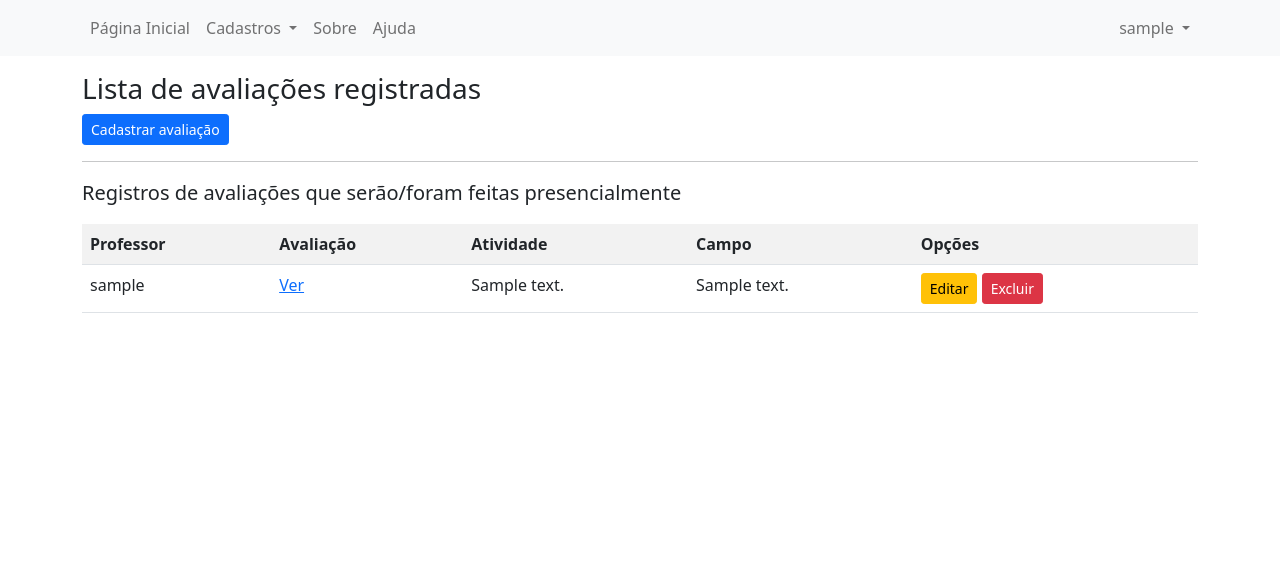
After one commit to ipedromotta/universidade-django, a Django app: page /listar/avaliacoes/ in a window 1280 px wide. The commit adds this page. Shown: the top 569 px of the page. Run offline with Django 4.2, Linux system fonts and the light colour scheme; a user stored in the database is signed in; tables that the repository leaves empty hold one stand-in row (values such as "Sample post"); some libraries are stand-ins or nearby versions.

Commit message:
:sparkles: feat: Novo modulo Avaliação com upload de arquivos

```diff
--- a/cadastros/admin.py
+++ b/cadastros/admin.py
@@ -1,7 +1,8 @@
 from django.contrib import admin
 
-from .models import Atividade, Campo
+from .models import Atividade, Avaliacao, Campo
 
 # Register your models here.
 admin.site.register(Atividade)
 admin.site.register(Campo)
+admin.site.register(Avaliacao)
--- a/cadastros/models.py
+++ b/cadastros/models.py
@@ -21,3 +21,16 @@ class Atividade(models.Model):
 
     def __str__(self) -> str:
         return f"{self.numero} - {self.descricao} ({self.campo.nome})"
+
+class Avaliacao(models.Model):
+    atividade = models.ForeignKey(Atividade, on_delete=models.PROTECT)
+    usuario = models.ForeignKey(User, on_delete=models.PROTECT)
+
+    arquivo = models.FileField(upload_to='pdf/')
+
+    def __str__(self) -> str:
+        return f'[{self.pk}] {self.usuario} - {self.atividade}/{self.atividade.campo}'
+
+    class Meta:
+        verbose_name_plural = "Avaliações"
+        verbose_name = "Avaliação"
--- /dev/null
+++ b/cadastros/templates/avaliacao.html
@@ -0,0 +1,43 @@
+{% extends 'base.html' %}
+
+{% block title %}
+<title>avaliacaos</title>
+{% endblock %}
+
+{% block content %}
+<h3>
+    Lista de avaliações registradas
+</h3>
+<a href="{% url 'cadastrar-avaliacao' %}" class="btn btn-primary btn-sm">Cadastrar avaliação</a>
+<hr>
+<p class="lead">
+    Registros de avaliações que serão/foram feitas presencialmente
+</p>
+<div class="table-responsive">
+    <table class="table table-striped">
+        <tr>
+            <th>Professor</th>
+            <th>Avaliação</th>
+            <th>Atividade</th>
+            <th>Campo</th>
+            <th>Opções</th>
+        </tr>
+        {% for avaliacao in object_list %}
+        <tr>
+            <td>{{ avaliacao.usuario }}</td>
+            <td><a href="{{ avaliacao.arquivo.url }}">Ver</a></td>
+            <td>{{ avaliacao.atividade.descricao }}</td>
+            <td>{{ avaliacao.atividade.campo.descricao }}</td>
+            <td>
+                <a href="{% url 'editar-avaliacao' avaliacao.pk %}" class="btn btn-warning btn-sm" title="Editar">Editar</a>
+                <a href="{% url 'deletar-avaliacao' avaliacao.pk %}" class="btn btn-danger btn-sm" title="Excluir">Excluir</a>
+            </td>
+        </tr>
+        {% empty %}
+        <tr>
+            <td colspan="3">Nenhuma avaliacao registrada.</td>
+        </tr>
+        {% endfor %}
+    </table>
+</div>
+{% endblock %}
--- a/cadastros/templates/form.html
+++ b/cadastros/templates/form.html
@@ -11,7 +11,7 @@
     {% endif %}
 </p>
 <hr>
-<form action="" method="post">
+<form action="" method="post" enctype={{ upload }}>
     {% csrf_token %}
 
     {{ form|crispy }}
--- a/cadastros/urls.py
+++ b/cadastros/urls.py
@@ -1,6 +1,6 @@
 from django.urls import path
 
-from .views import CampoCreate, AtividadeCreate
+from .views import AvaliacaoCreate, AvaliacaoDelete, AvaliacaoList, AvaliacaoUpdate, CampoCreate, AtividadeCreate
 from .views import CampoUpdate, AtividadeUpdate
 from .views import CampoDelete, AtividadeDelete
 from .views import CampoList, AtividadeList
@@ -9,13 +9,18 @@ from .views import CampoList, AtividadeList
 urlpatterns = [
     path('cadastrar/campo/', CampoCreate.as_view(), name='cadastrar-campo'),
     path('cadastrar/atividade/', AtividadeCreate.as_view(), name='cadastrar-atividade'),
+    path('cadastrar/avaliacao/', AvaliacaoCreate.as_view(), name='cadastrar-avaliacao'),
 
     path('editar/campo/<int:pk>/', CampoUpdate.as_view(), name='editar-campo'),
     path('editar/atividade/<int:pk>', AtividadeUpdate.as_view(), name='editar-atividade'),
+    path('editar/avaliacao/<int:pk>', AvaliacaoUpdate.as_view(), name='editar-avaliacao'),
 
     path('deletar/campo/<int:pk>/', CampoDelete.as_view(), name='deletar-campo'),
-    path('deletar/atividade/<int:pk>', AtividadeDelete.as_view(), name='deletar-atividade'),
+    path('deletar/atividade/<int:pk>/', AtividadeDelete.as_view(), name='deletar-atividade'),
+    path('deletar/avaliacao/<int:pk>/', AvaliacaoDelete.as_view(), name='deletar-avaliacao'),
 
     path('listar/campos/', CampoList.as_view(), name='listar-campos'),
     path('listar/atividades/', AtividadeList.as_view(), name='listar-atividades'),
+    path('listar/avaliacoes/', AvaliacaoList.as_view(), name='listar-avaliacoes'),
+
 ]
--- a/cadastros/views.py
+++ b/cadastros/views.py
@@ -7,8 +7,9 @@ from django.contrib.auth.mixins import LoginRequiredMixin
 from braces.views import GroupRequiredMixin
 
 from django.shortcuts import get_object_or_404
+from django.db.models import Q
 
-from .models import Campo, Atividade
+from .models import Avaliacao, Campo, Atividade
 
 
 # Create your views here.
@@ -46,6 +47,31 @@ class AtividadeCreate(LoginRequiredMixin, CreateView):
 
         return context
 
+class AvaliacaoCreate(LoginRequiredMixin, CreateView):
+    login_url = reverse_lazy('login')
+    model = Avaliacao
+    fields = ['atividade', 'arquivo']
+    template_name = 'form.html'
+    success_url = reverse_lazy('listar-avaliacoes')
+
+    def get_object(self, queryset=None):
+        self.object = get_object_or_404(Avaliacao, usuario=self.request.user)
+
+        return self.object
+
+    def form_valid(self, form):
+        form.instance.usuario = self.request.user
+
+        return super().form_valid(form)
+
+    def get_context_data(self, *args, **kwargs):
+        context = super().get_context_data(*args, **kwargs)
+
+        context['titulo'] = "Cadastro de avaliações"
+        context['upload'] = "multipart/form-data"
+
+        return context
+
 class CampoUpdate(GroupRequiredMixin, UpdateView):
     model = Campo
     fields = ['nome', 'descricao']
@@ -79,6 +105,28 @@ class AtividadeUpdate(LoginRequiredMixin, UpdateView):
 
         context['titulo'] = "Editar Atividade"
         context['botao'] = "Salvar"
+
+        return context
+
+class AvaliacaoUpdate(GroupRequiredMixin, UpdateView):
+    model = Avaliacao
+    fields = ['atividade', 'arquivo']
+    template_name = 'form.html'
+    success_url = reverse_lazy('listar-avaliacoes')
+    login_url = reverse_lazy('nao-autenticado')
+    group_required = u"Reitor"
+
+    def get_object(self, queryset=None):
+        self.object = get_object_or_404(Avaliacao, pk=self.kwargs['pk'])
+
+        return self.object
+
+    def get_context_data(self, *args, **kwargs):
+        context = super().get_context_data(*args, **kwargs)
+
+        context['titulo'] = "Editar Atividade"
+        context['botao'] = "Salvar"
+        context['upload'] = "multipart/form-data"
 
         return context
 
@@ -122,6 +170,24 @@ class AtividadeDelete(LoginRequiredMixin, DeleteView):
 
         return context
 
+class AvaliacaoDelete(GroupRequiredMixin, DeleteView):
+    model = Avaliacao
+    template_name = 'form.html'
+    success_url = reverse_lazy('listar-avaliacoes')
+    login_url = reverse_lazy('nao-autenticado')
+    group_required = u"Reitor"
+
+    def get_context_data(self, *args, **kwargs):
+        context = super().get_context_data(*args, **kwargs)
+
+        context['titulo'] = "Excluir avaliação"
+        context['subtitulo'] = "Confirme para excluir a avaliação definitivamente"
+        context['botao'] = "Excluir"
+        context['estilo_botao'] = "btn-danger"
+        context['tag_exclusao'] = True
+
+        return context
+
 class CampoList(LoginRequiredMixin, ListView):
     model = Campo
     template_name = 'campo.html'
@@ -132,7 +198,17 @@ class AtividadeList(LoginRequiredMixin, ListView):
     template_name = 'atividade.html'
     login_url = reverse_lazy('login')
 
-    def get_queryset(self):
+    def get_queryset(self, queryset=None):
         self.object_list = Atividade.objects.filter(usuario=self.request.user)
 
         return self.object_list
+
+class AvaliacaoList(LoginRequiredMixin, ListView):
+    model = Avaliacao
+    template_name = 'avaliacao.html'
+    login_url = reverse_lazy('nao-autenticado')
+
+    # def get_queryset(self, queryset=None):
+    #     self.object_list = Avaliacao.objects.filter(Q(usuario=self.request.user) | Q(usuario__groups__name="Reitor"))
+
+    #     return self.object_list
--- a/config/urls.py
+++ b/config/urls.py
@@ -17,9 +17,16 @@ Including another URLconf
 from django.contrib import admin
 from django.urls import path, include
 
+from django.conf import settings
+from django.conf.urls.static import static
+
+
 urlpatterns = [
     path('admin/', admin.site.urls),
     path('', include('paginas.urls')),
     path('', include('cadastros.urls')),
     path('', include('usuarios.urls')),
 ]
+
+if settings.DEBUG:
+    urlpatterns += static(settings.MEDIA_URL, document_root=settings.MEDIA_ROOT)
--- a/paginas/templates/base.html
+++ b/paginas/templates/base.html
@@ -33,6 +33,9 @@
                   </li>
                   <li class="nav-item">
                     <a href="{% url 'listar-atividades' %}" class="nav-link">Atividades</a>
+                  </li>
+                  <li class="nav-item">
+                    <a href="{% url 'listar-avaliacoes' %}" class="nav-link">Avaliações</a>
                   </li>
                 </ul>
               </li>
```
Also changed, not shown: config/settings.py (+7 -0 lines), cadastros/migrations/0001_initial.py.
